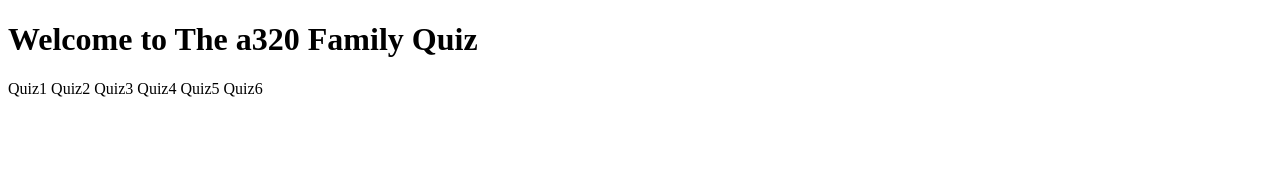
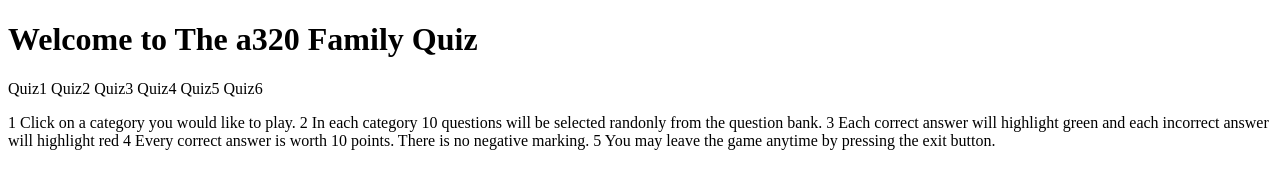
Before and after one commit to shanecooney111/airbus-320-family-quiz, a plain HTML site: page index.html in a window 1280 px wide. Drawn offline with Linux system fonts and the light colour scheme.

Commit message:
Add instructions for quiz to index.html. To be placed inside a modal screen later

```diff
--- a/index.html
+++ b/index.html
@@ -19,6 +19,7 @@
             <h1>Welcome to The a320 Family Quiz</h1>
         </div>
 
+        <!-- These links will start each quiz's function to run that quiz -->
         <div class="game-links">
             <a onclick="runGame('quiz1');" class="game-btn">Quiz1</a>
             <a onclick="runGame('quiz2');" class="game-btn">Quiz2</a>
@@ -28,7 +29,13 @@
             <a onclick="runGame('quiz6');" class="game-btn">Quiz6</a>
         </div>
 
+        <!-- This is to be placed on a modal screen -->
         <div class="instructions">
+            <p> 1 Click on a category you would like to play.
+                2 In each category 10 questions will be selected randonly from the question bank.
+                3 Each correct answer will highlight green and each incorrect answer will highlight red
+                4 Every correct answer is worth 10 points. There is no negative marking.
+                5 You may leave the game anytime by pressing the exit button.</p>
 
         </div>
 
```
